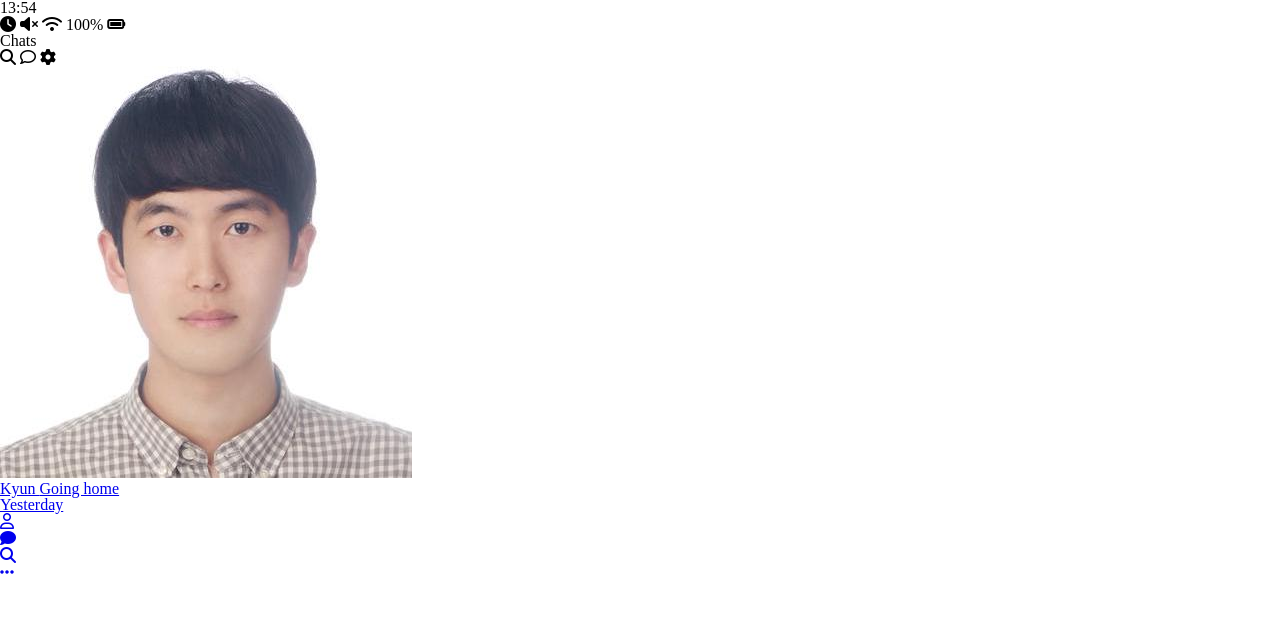
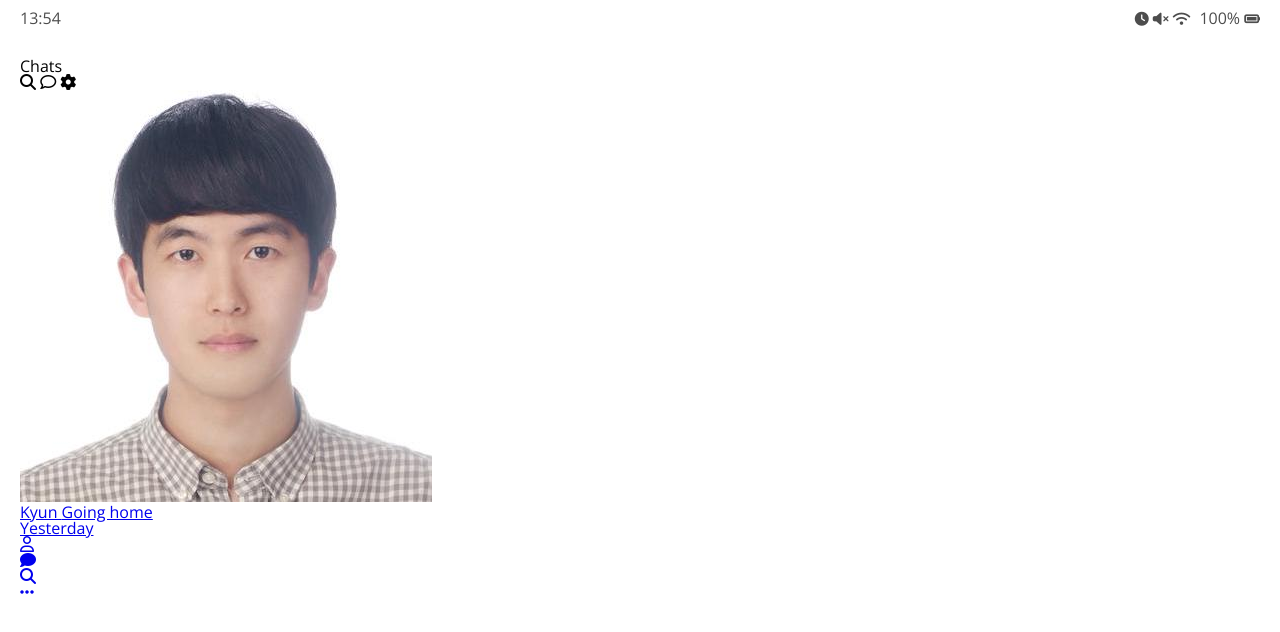
Before and after one commit to kyun91/Kakao-Clone-2.0, a plain HTML site: page index.html in a window 1280 px wide. Drawn offline with nearby package versions, Linux system fonts and the light colour scheme.

Commit message:
status-bar
status-bar의 CSS 변경

```diff
--- /dev/null
+++ b/css/status-bar.css
@@ -0,0 +1,15 @@
+.status-bar{
+    display: flex;
+    justify-content: space-between;
+    margin-bottom: 32px;
+    /* status-bar의 투명도 */
+    opacity: 0.7;
+}
+
+.status-bar i {
+    font-size: 14px;
+}
+
+.status-bar .status-bar__battery-level{
+    margin-left: 5px;
+}
--- a/css/styles.css
+++ b/css/styles.css
@@ -1 +1,11 @@
-@import "reset.css"
+@import "reset.css";
+@import "status-bar.css";
+@import url('https://fonts.googleapis.com/css?family=Open+Sans:400,700&display=swap');
+
+body{
+    background-color: white;
+    padding: 10px 20px;
+    /* Body Tag 안에 있는 글자 색을 블랙으로 바꿈 span태그*/
+    color:#020202;
+    font-family: 'Open Sans', -apple-system, BlinkMacSystemFont, 'Segoe UI', Roboto, Oxygen, Ubuntu, Cantarell, 'Helvetica Neue', sans-serif;
+}
```
